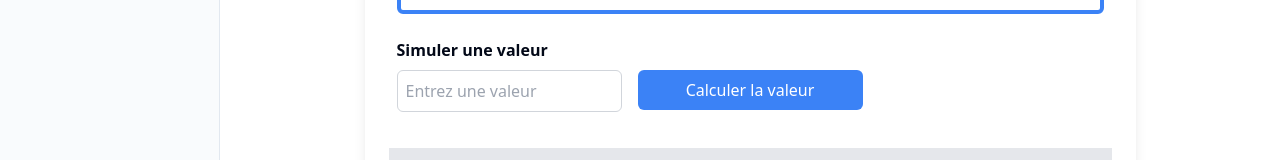
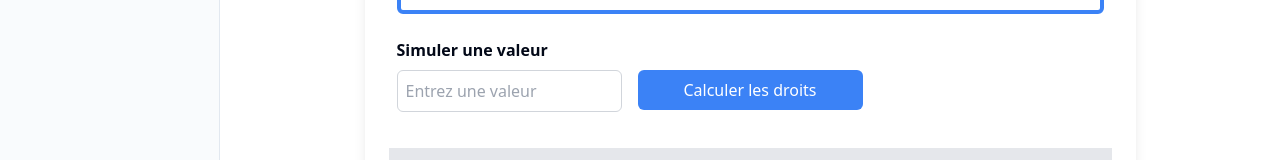
Before and after one commit to marinoff-dev/Taux_Cumule, a React (Vite) app: page /calcul_taux/cedeao in a window 1280 px wide. Shown: the part 340-500 px from the top of the page. Built offline with nearby package versions, Linux system fonts and the light colour scheme; no server answers.

Commit message:
modification  de la liste, et des calucl et ajoute du nombre de nomenclature

```diff
--- a/src/features/tarifs/components/CedeaoForm.tsx
+++ b/src/features/tarifs/components/CedeaoForm.tsx
@@ -276,7 +276,7 @@ function TarifSearch() {
 							type="submit"
 							className="mt-8 md:mt-8 w-full bg-blue-500 text-white rounded-md py-2 px-4 hover:bg-blue-600 focus:outline-none focus:bg-blue-600"
 						>
-							Calculer la valeur
+							Calculer les droits
 						</button>
 					</div>
 				</div>
--- a/src/features/tarifs/components/Home.tsx
+++ b/src/features/tarifs/components/Home.tsx
@@ -63,7 +63,7 @@ const Home = () => {
 						</Avatar>
 						<div className="grid gap-1">
 							<p className="text-lg font-medium">Nombre de personnes enregistrés</p>
-							<p className="text-sm text-muted-foreground">01</p>
+							<p className="text-sm text-muted-foreground text-red-500 font-bold">01</p>
 						</div>
 					</div>
 
@@ -90,8 +90,8 @@ const Home = () => {
 							<BadgePercent />
 						</Avatar>
 						<div className="grid gap-1">
-							<p className="text-lg font-medium">Nombre de tarifs enregistrés</p>
-							<p className="text-sm text-muted-foreground">00</p>
+							<p className="text-lg font-medium">Nombre de Nomenclature</p>
+							<p className="text-sm text-muted-foreground text-red-500 font-bold">00</p>
 						</div>
 					</div>
 
@@ -105,7 +105,7 @@ const Home = () => {
 						</Avatar>
 						<div className="grid gap-1">
 							<p className="text-lg font-medium">Nombre de calculs effectués</p>
-							<p className="text-sm text-muted-foreground">00</p>
+							<p className="text-sm text-muted-foreground text-red-500 font-bold">00</p>
 						</div>
 					</div>
 
--- a/src/features/tarifs/components/TarifSearch.tsx
+++ b/src/features/tarifs/components/TarifSearch.tsx
@@ -276,7 +276,7 @@ function TarifSearch() {
 							type="submit"
 							className="mt-8 md:mt-8 w-full bg-blue-500 text-white rounded-md py-2 px-4 hover:bg-blue-600 focus:outline-none focus:bg-blue-600"
 						>
-							Calculer la valeur
+							Calculer les droits
 						</button>
 					</div>
 				</div>
--- a/src/features/tarifs/components/TarifswList.tsx
+++ b/src/features/tarifs/components/TarifswList.tsx
@@ -119,7 +119,16 @@ const TarifswList: React.FC = () => {
                         </tr>
                     ))}
                 </tbody>
-            </table>
+            </table><br/>
+
+            <center>
+                <div>
+                    <h2>Le nombre de nomenclature est :</h2>
+                    <h1 className="text-sm text-muted-foreground text-red-500 font-bold">6323</h1>
+                </div>
+            </center>
+
+
             <Pagination className="py-4 flex justify-end">
                 <PaginationContent>
                     <PaginationItem>
--- a/src/features/tarifs/components/UemoaForm.tsx
+++ b/src/features/tarifs/components/UemoaForm.tsx
@@ -276,7 +276,7 @@ function UemoaForm() {
 							  type="submit"
 							  className="mt-8 md:mt-8 w-full bg-blue-500 text-white rounded-md py-2 px-4 hover:bg-blue-600 focus:outline-none focus:bg-blue-600"
 						  >
-							  Calculer la valeur
+							  Calculer les droits
 						  </button>
 					  </div>
 				  </div>
--- a/src/pages/Tarif/Tarifsw.tsx
+++ b/src/pages/Tarif/Tarifsw.tsx
@@ -4,7 +4,7 @@ import { Outlet } from "react-router-dom"
 const Tarifsw = () => {
   return (
     <div>
-      <PageTitle>Liste des Tarifs</PageTitle>
+      <PageTitle>Liste des Nomenclatures</PageTitle>
       <Outlet/>
     </div>
   )
```
